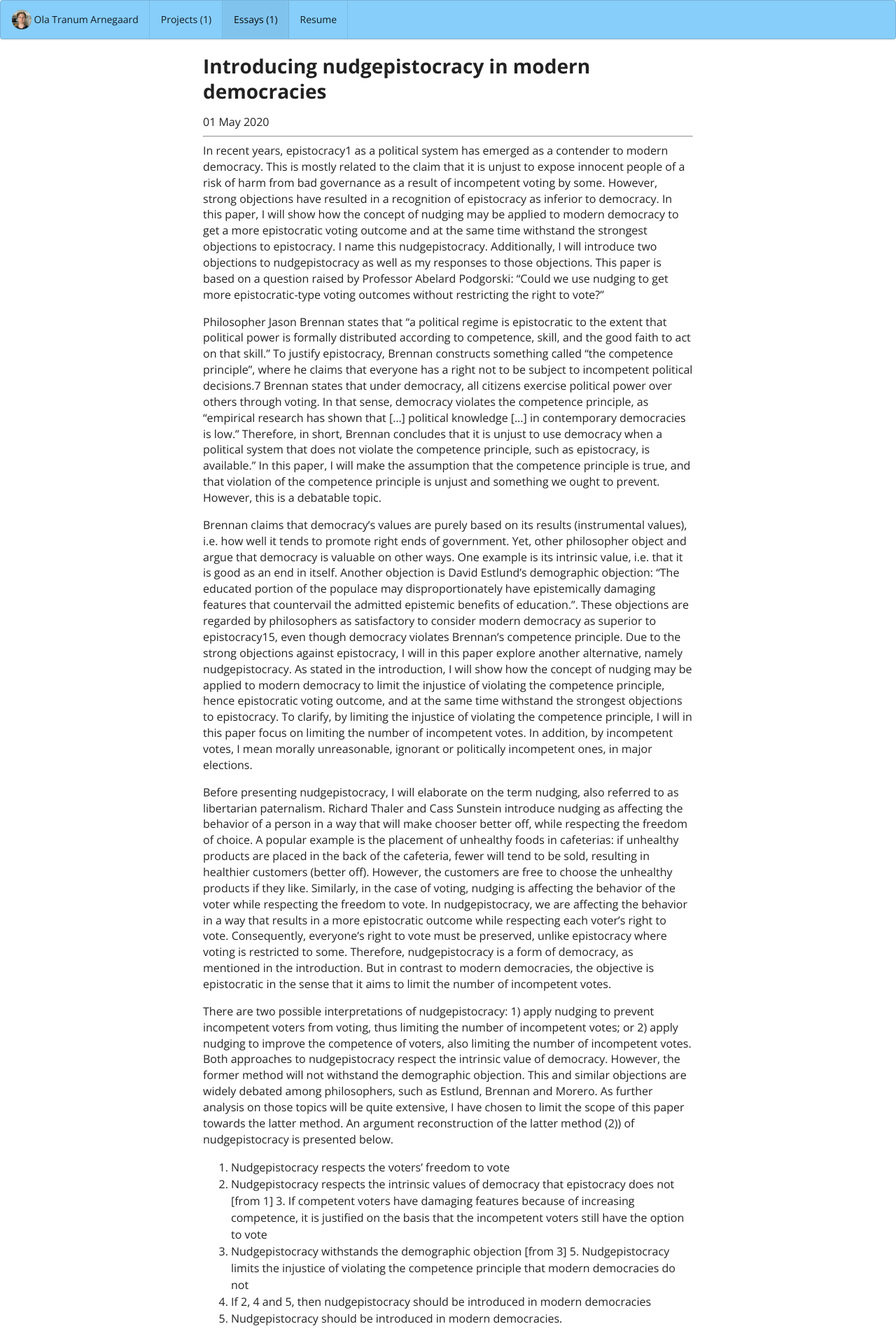
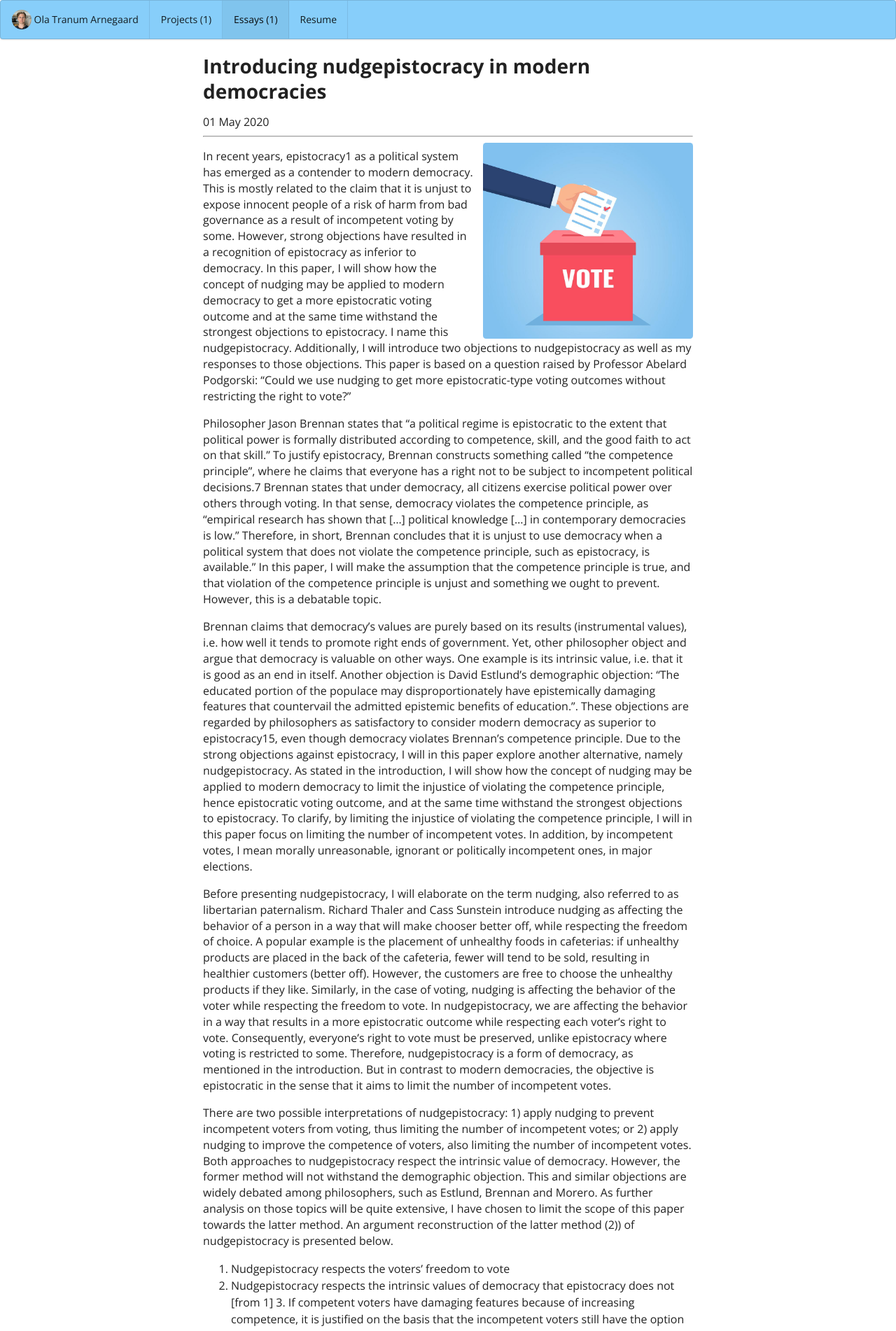
Before and after one commit to olatar/olatar.github.io, a Jekyll site: the page built from essays/nudgepistocracy.md, in a window 1280 px wide. Shown: the top 1902 px of the page at 70% size. Built offline with Jekyll 4.4.1, drawn with Linux system fonts in a browser that asks for light colours.

Commit message:
Update nudgepistocracy.md

```diff
--- a/essays/nudgepistocracy.md
+++ b/essays/nudgepistocracy.md
@@ -7,6 +7,7 @@ date: 2020-05-01
 labels:
   - Philosophy, Plitics & Economics, National University of Singapore
 ---
+<img class="ui medium right floated rounded image" src="../images/vote.jpeg">
 
 In recent years, epistocracy1 as a political system has emerged as a contender to modern democracy. This is mostly related to the claim that it is unjust to expose innocent people of a risk of harm from bad governance as a result of incompetent voting by some. However, strong objections have resulted in a recognition of epistocracy as inferior to democracy. In this paper, I will show how the concept of nudging may be applied to modern democracy to get a more epistocratic voting outcome and at the same time withstand the strongest objections to epistocracy. I name this nudgepistocracy. Additionally, I will introduce two objections to nudgepistocracy as well as my responses to those objections. This paper is based on a question raised by Professor Abelard Podgorski: “Could we use nudging to get more epistocratic-type voting outcomes without restricting the right to vote?”
 
```
